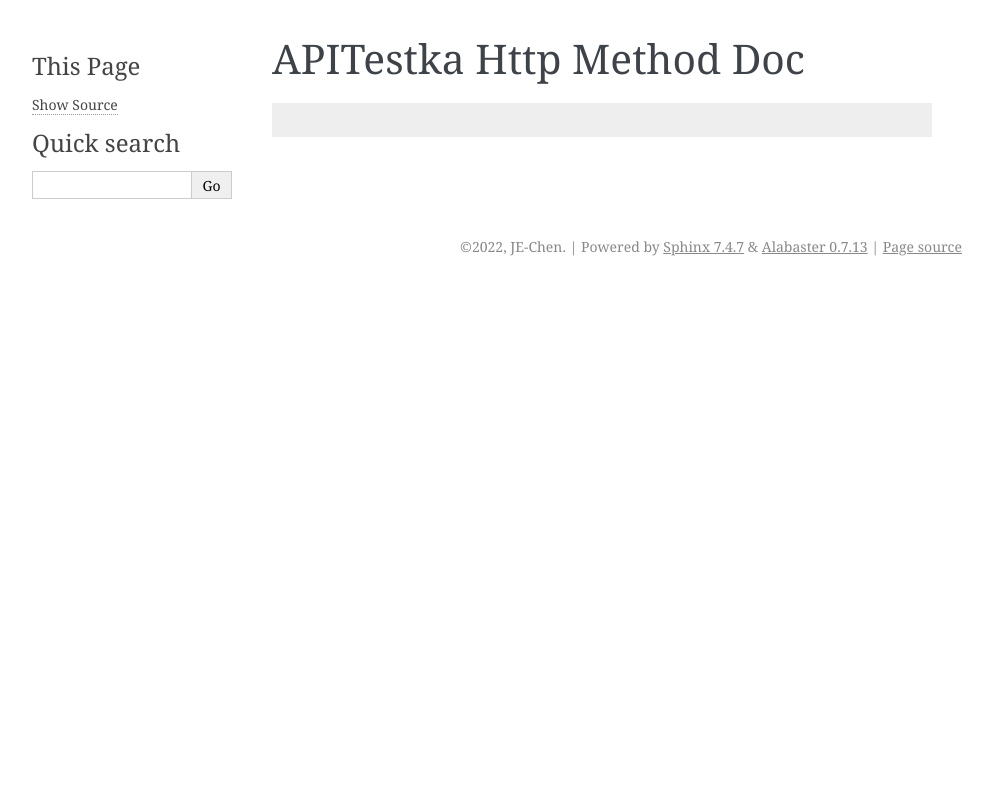
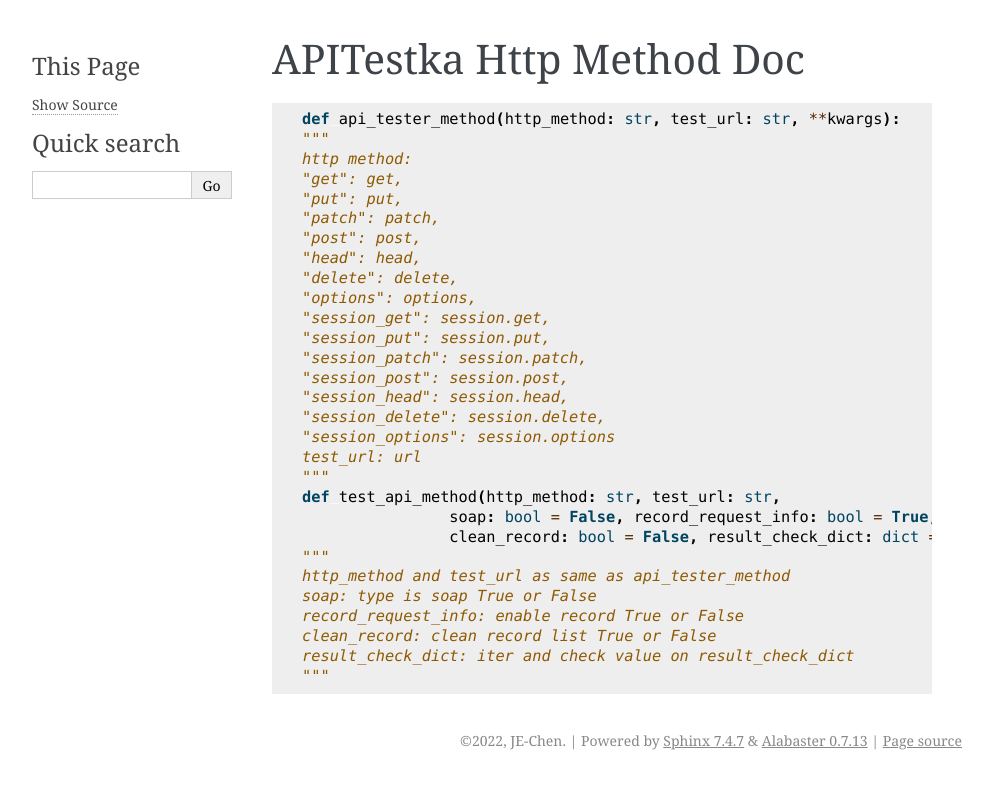
Before and after one commit to Integration-Automation/APITestka, a Sphinx documentation site: the page built from docs/source/doc/http_method_doc/http_method_doc.rst, in a window 1280 px wide. Shown: the top 789 px of the page, without its empty margins (148-1141 px from the left). Built offline with Sphinx 7.4.7, drawn with Linux system fonts in a browser that asks for light colours; pages that are not in the unit, such as notebooks, are missing from menus.

Commit message:
add doc
add doc

```diff
--- a/docs/source/doc/http_method_doc/http_method_doc.rst
+++ b/docs/source/doc/http_method_doc/http_method_doc.rst
@@ -3,3 +3,33 @@ APITestka Http Method Doc
 ==================
 
 .. code-block:: python
+
+    def api_tester_method(http_method: str, test_url: str, **kwargs):
+    """
+    http method:
+    "get": get,
+    "put": put,
+    "patch": patch,
+    "post": post,
+    "head": head,
+    "delete": delete,
+    "options": options,
+    "session_get": session.get,
+    "session_put": session.put,
+    "session_patch": session.patch,
+    "session_post": session.post,
+    "session_head": session.head,
+    "session_delete": session.delete,
+    "session_options": session.options
+    test_url: url
+    """
+    def test_api_method(http_method: str, test_url: str,
+                    soap: bool = False, record_request_info: bool = True,
+                    clean_record: bool = False, result_check_dict: dict = None, **kwargs):
+    """
+    http_method and test_url as same as api_tester_method
+    soap: type is soap True or False
+    record_request_info: enable record True or False
+    clean_record: clean record list True or False
+    result_check_dict: iter and check value on result_check_dict
+    """
--- a/docs/source/doc/soap_doc/soap_doc.rst
+++ /dev/null
@@ -1,5 +0,0 @@
-==================
-APITestka Soap Doc
-==================
-
-.. code-block:: python
```
Also changed, not shown: docs/source/doc/doc_index.rst (+8 -1 lines), docs/source/doc/structure_doc/structure_doc.rst (+15 -13 lines), docs/source/doc/xml_doc/xml_doc.rst (+18 -0 lines).
